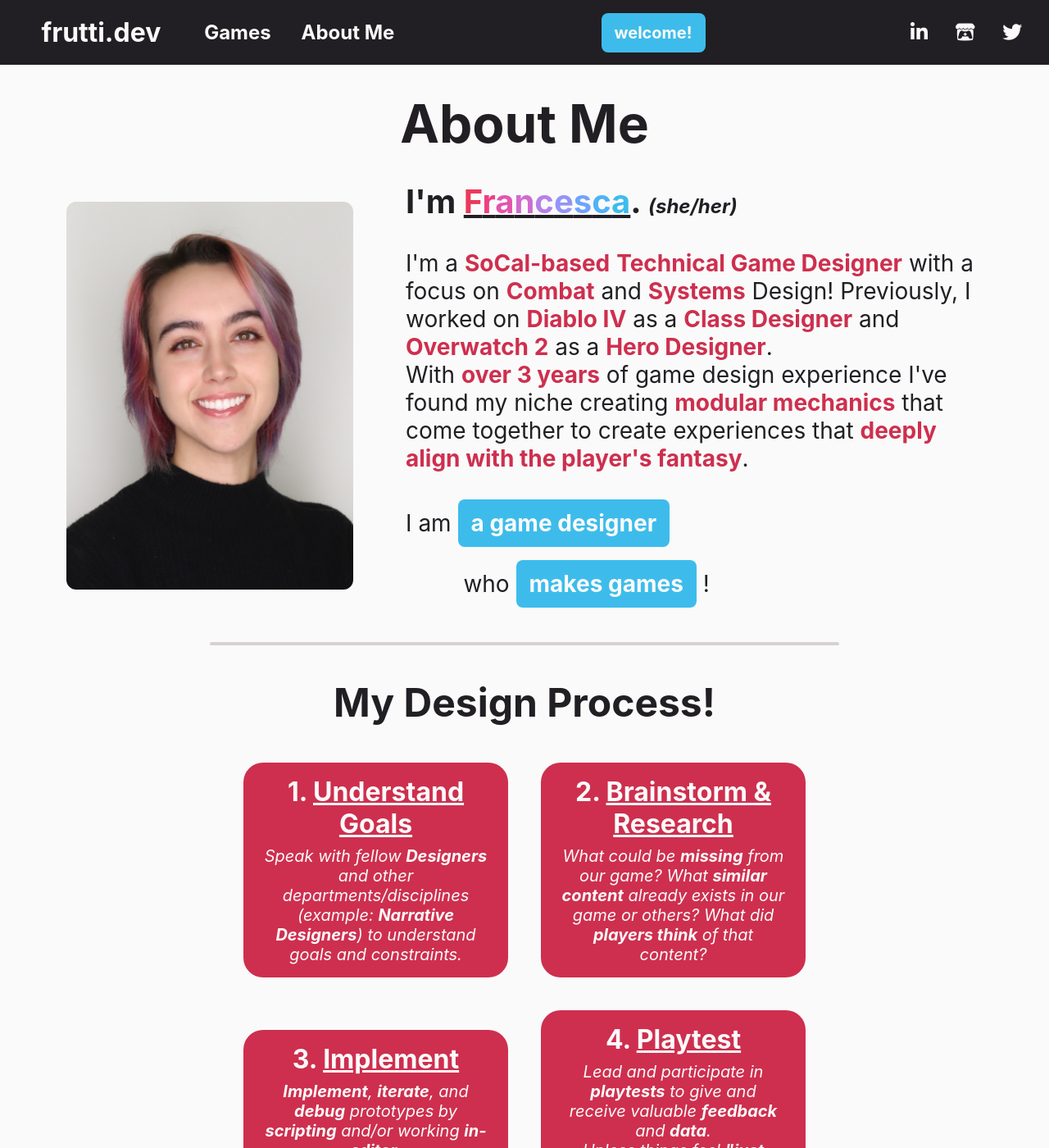
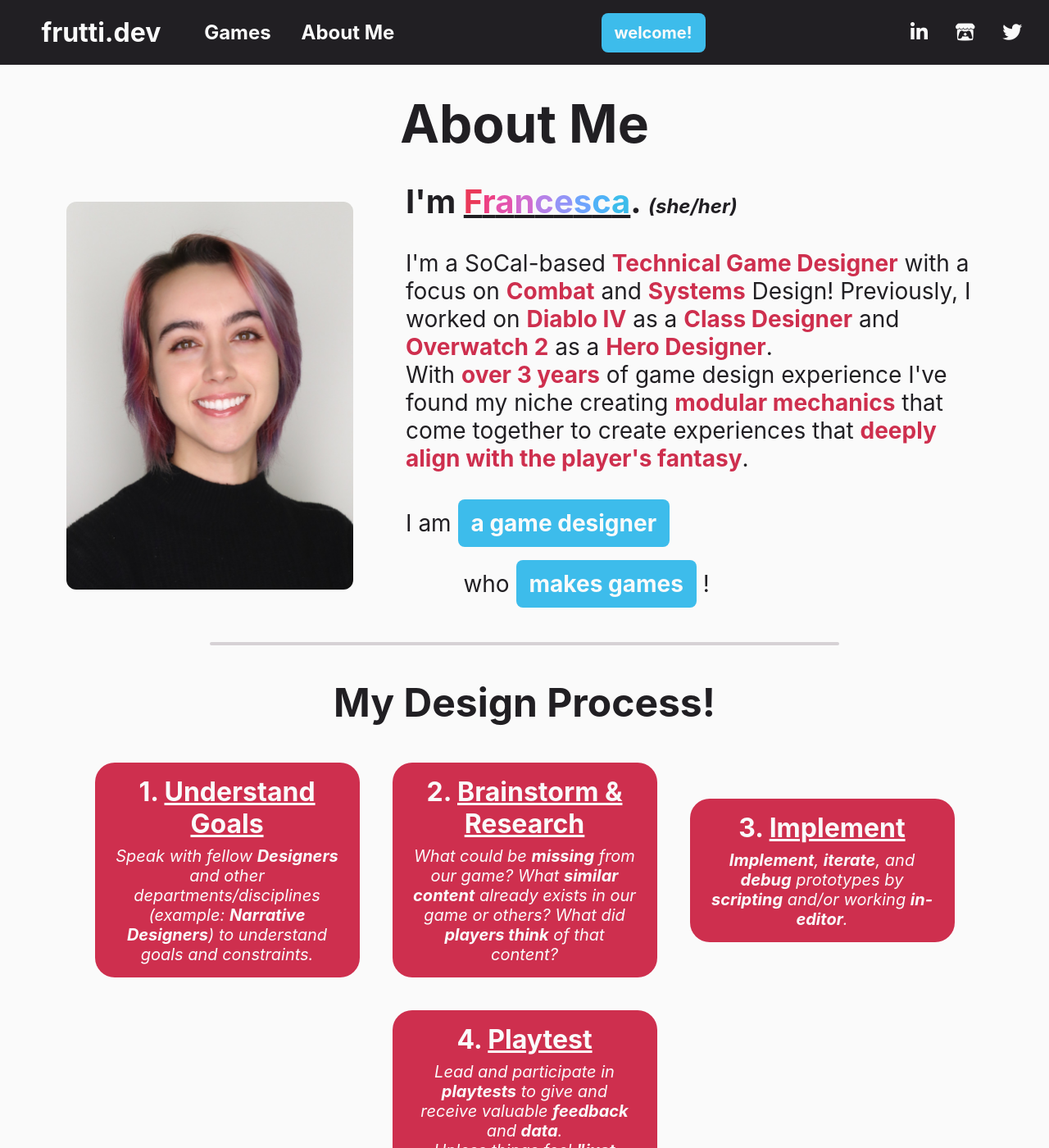
Before and after one commit to fruttipie/frutti.dev, a Jekyll site: the page built from about.html, in a window 1280 px wide and 1400 px high. Shown: the whole window at 82% size. Built offline with Jekyll 4.4.1, drawn with Linux system fonts in a browser that asks for light colours; nearby versions of some CDN libraries; some of the changed text lies outside the part shown.

Commit message:
Mobile friendly changes
- images & text are larger and have smaller margins
- fixed issue with weird space with hamburger menu
- fixed design process boxes being misaligned

```diff
--- a/_layouts/default.html
+++ b/_layouts/default.html
@@ -56,7 +56,7 @@
       <li><a href="https://francescafrog.itch.io/" class="icon"><i class="fa-brands fa-itch-io"></i></a></li>
       <li><a href="https://twitter.com/frutti" class="icon"><i class="fa-brands fa-twitter"></i></i></a></li>
     </ul>
-    <p>copyright &copy; 2025 Francesca M.</p>
+    <p>copyright &copy; 2025 Francesca Mancillas.</p>
   </footer>
   <script src="script.js"></script>
 </html>
--- a/_sass/base.scss
+++ b/_sass/base.scss
@@ -251,6 +251,11 @@
 
   h2 {
     font-size: $fontSize * 2.5;
+
+    .homePageName {
+      color: hsl(270, 6%, 13%);
+      text-decoration: underline;
+    }
   }
 }
 
@@ -532,6 +537,15 @@
   }
 }
 
+.designProcessContainer {
+    display: flex;
+    flex-flow: row wrap;
+    list-style: none;
+    justify-content: center;
+    align-items: center;
+    //gap: 1%;
+    margin: 0rem 5% 2rem;
+
   .designProcessItem {
       //background-color: $accentColor;
       font-size: $fontSize * 1.25;
@@ -558,6 +572,7 @@
 
       strong {
         color: $backgroundColor;
+      }
     }
 }
 
@@ -642,7 +657,7 @@
   }
 }
 
-
+// phones & tablets
 @media screen and (max-width: 1000px) {
   .onlyOnMobile{
     display: block;
@@ -669,12 +684,18 @@
     }
   }
 
+  .topPadding {
+    padding-top: 4rem;
+  }
+
   .homePageGames {
     //flex-direction: column;
 
     .game {
       min-width: 200px;
-      max-width: 60%;
+      max-width: 100%;
+      margin: 1rem 0;
+
 
       .hoverfilter {
         filter: none;
@@ -695,12 +716,13 @@
     flex-direction: column;
 
     .item {
-      min-width: 85%;
-      margin: 1rem;
+      min-width: 100%;
+      margin: 1rem 0;
     }
 
     .gameAsset {
-      max-width: 70%;
+      max-width: 100%;
+      margin: 1rem 0;
     }
   }
 
@@ -710,7 +732,11 @@
     padding: 0;
 
     .aboutMeItem {
-      max-width: 55%;
+      max-width: 100%;
+    }
+
+    .designProcessContainer {
+      align-content: center;
     }
   }
 
@@ -730,6 +756,10 @@
 @media screen and (max-width: 500px) {
   .onlyOnSmallestMobile {
   display: block;
+  }
+
+  h2 .homePageName {
+    font-size: $fontSize * 3.5;
   }
 
   .homePageGames {
--- a/about.html
+++ b/about.html
@@ -27,7 +27,7 @@
         </h2>
         <p>
             <br>
-            I'm a <strong>SoCal-based</strong> <strong>Technical Game Designer</strong> with a focus on <strong>Combat</strong> and <strong>Systems</strong> Design!
+            I'm a SoCal-based <strong>Technical Game Designer</strong> with a focus on <strong>Combat</strong> and <strong>Systems</strong> Design!
             Previously, I worked on <strong>Diablo IV</strong> as a <strong>Class Designer</strong> and <strong>Overwatch 2</strong> as a <strong>Hero Designer</strong>.
             <br>With <strong>over 3 years</strong> of game design experience I've found my niche
             creating <strong>modular mechanics</strong> that come together to create experiences that <strong>deeply align with the player's fantasy</strong>.
@@ -53,8 +53,7 @@
 <div class="titleContainer">
     <h1 style="margin-bottom:1.5rem;">My Design Process!</h1>
 </div>
-<div class="gamesContainer" style="margin: 0rem 15% 2rem;
-">
+<div class="designProcessContainer">
     <div class="designProcessItem redBackgroundColor">
         <h2>1. <span style="text-decoration: underline;">Understand Goals</span></h2>
         <p>
--- a/diablo.html
+++ b/diablo.html
@@ -42,7 +42,7 @@
     <div class="item">
         <h2>What is a Class Designer?</h2>
         <p>
-            In <strong>Diablo IV</strong>, players can choose one of many playable <strong>classes</strong>, such as Spiritborn or Necromancer.
+            In <strong>Diablo IV</strong>, players can choose one of many playable <strong>classes</strong>.
             These classes all have their unique <strong>strengths</strong>, <strong>weaknesses</strong>, <strong>identities</strong>,
             and <strong>core fantasies</strong> that are expressed through <strong>skills</strong>, <strong>items</strong>,
             and <strong>seasonal powers</strong>.
--- a/index.html
+++ b/index.html
@@ -3,7 +3,7 @@
 title: "Home"
 ---
 <div class="homePageIntro">
-    <h2><span style="color: hsl(270, 6%, 13%); text-decoration: underline;"><!--
+    <h2><span class="homePageName"><!--
         --><span style="color: #ce2f4e">F</span><!--
         --><span style="color: #d03067">r</span><!--
         --><span style="color: #d13180">a</span><!--
@@ -13,6 +13,7 @@
         --><span style="color: #ca34d8">s</span><!--
         --><span style="color: #b335da">c</span><!--
         --><span style="color: #9b36dc">a </span><!--
+        --><br class="onlyOnSmallestMobile"><!--
         --><span style="color: #8436dd">M</span><!--
         --><span style="color: #6c37df">a</span><!--
         --><span style="color: #5438e1">n</span><!--
@@ -22,6 +23,7 @@
         --><span style="color: #3b86e8">l</span><!--
         --><span style="color: #3ca1e9">a</span><!--
         --><span style="color: #3dbceb">s</span>
+        <br style="margin: 1rem;" class="onlyOnSmallestMobile">
     </strong></h2>
     <h1>GAME DESIGNER</h1>
 </div>
--- a/overwatch2.html
+++ b/overwatch2.html
@@ -46,7 +46,7 @@
         <figcaption>Juno, a support hero from Overwatch 2.</figcaption>
     </div>
 
-    <div class="item">
+    <div class="gameAsset">
         <img src="images/Overwatch 2/ScrapMouse.jpg" alt="A drawing of ScrapMouse by me!">
         <figcaption>A drawing of ScrapMouse by me!</figcaption>
     </div>
@@ -57,7 +57,8 @@
             <strong>ScrapMouse</strong> is an Overwatch 2 hero that I created during my 2023 Hero Design Internship at Blizzard.
             She is a <strong>medium-range DPS</strong> hero who wields a homemade <strong>nail gun</strong> with a <strong>rebar launcher</strong> on top.
             My intended player fantasy was that of a <strong>nimble</strong>, <strong>scrappy</strong> hero whose power snowballs as she continues to do more damage.
-            <br>She is also a chaos-loving gremlin who named herself after Junkrat <em style="font-size: 1rem;">(Junk = Scrap, Rat = Mouse ... get it?)</em>.
+            <br>She is also a chaos-loving gremlin who named herself after Junkrat
+            <br class="onlyOnMobile"><em style="font-size: 1rem;">(Junk = Scrap, Rat = Mouse ... get it?)</em>.
         </p>
     </div>
 </div>
```
Lines whose indentation alone changed are shown as unchanged.
